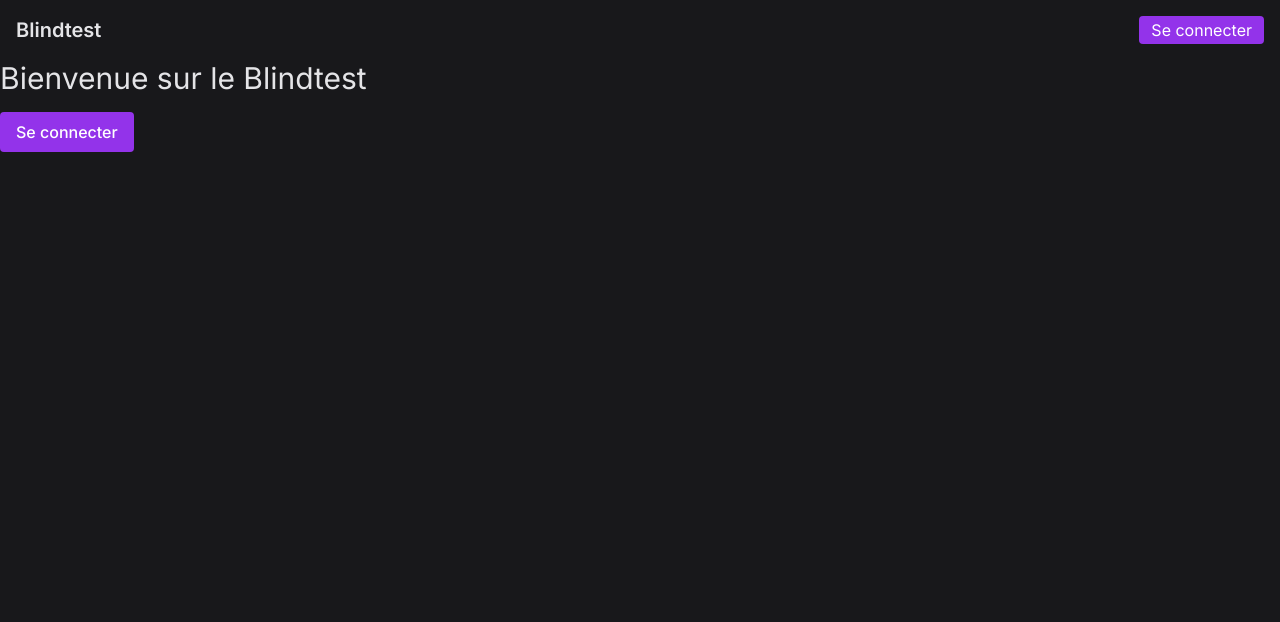
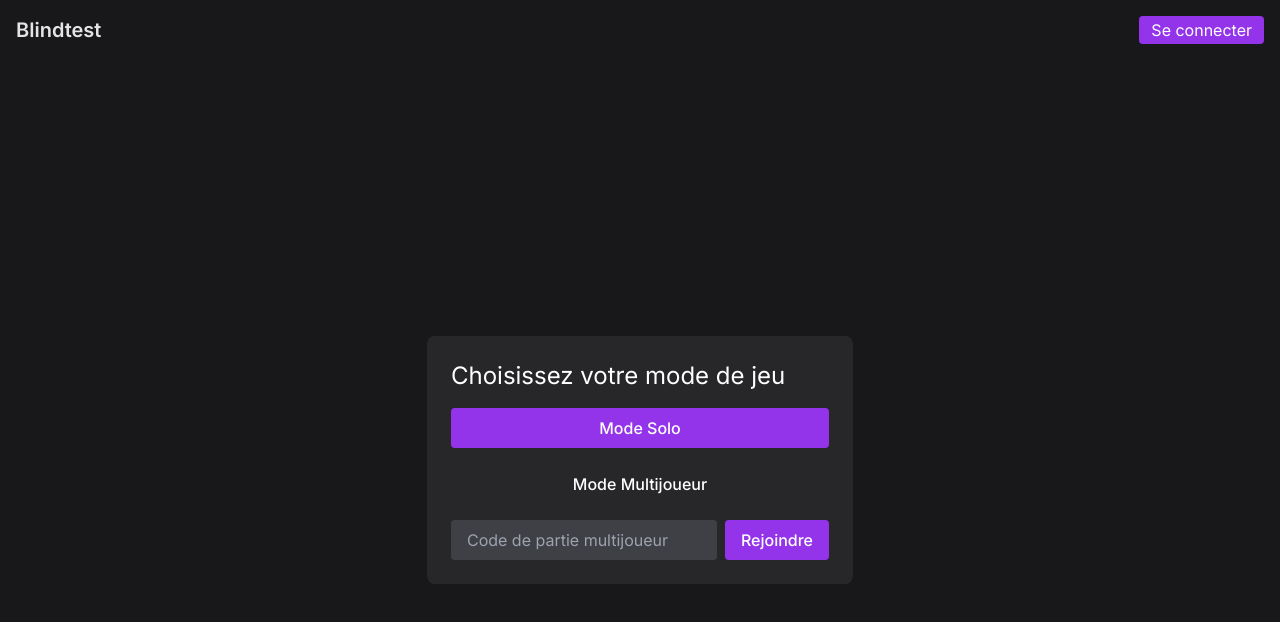
Before and after one commit to Raphh1/Blindtest-project, a Next.js app in the folder blindtest-project/: page / in a window 1280 px wide. Shown: the top 622 px of the page. Built offline with nearby package versions, Linux system fonts and the light colour scheme; no server answers.

Commit message:
add navbar dans game mode selector

```diff
--- a/blindtest-project/app/components/HomeModeSelector.tsx
+++ b/blindtest-project/app/components/HomeModeSelector.tsx
@@ -0,0 +1,42 @@
+"use client";
+import React  from "react";
+import { useRouter } from "next/navigation";
+import { useAuth } from "@/app/providers/AuthProvider";
+import { Button } from "./ui/Button";
+import { MultiplayerCodeInput } from "./MultiplayerCodeInput";
+
+export const HomeModeSelector: React.FC = () => {
+  const { user } = useAuth();
+  const router = useRouter();
+
+  const handleSoloClick = () => {
+    if (!user) {
+      router.push("/login");
+    } else {
+      // Logique pour le mode solo (à implémenter plus tard)
+    }
+  };
+
+  const handleMultiplayerClick = () => {
+    if (!user) {
+      router.push("/login");
+    } else {
+      // Logique pour le mode multijoueur (à implémenter plus tard)
+    }
+  };
+
+  return (
+    <div className="card bg-zinc-800 text-white p-6 rounded-lg">
+      <h2 className="text-2xl mb-4">Choisissez votre mode de jeu</h2>
+      <div className="flex flex-col gap-4">
+        <Button variant="primary" onClick={handleSoloClick}>
+          Mode Solo
+        </Button>
+        <Button variant="secondary" onClick={handleMultiplayerClick}>
+          Mode Multijoueur
+        </Button>
+        <MultiplayerCodeInput />
+      </div>
+    </div>
+  );
+};
--- a/blindtest-project/app/components/MultiplayerCodeInput.tsx
+++ b/blindtest-project/app/components/MultiplayerCodeInput.tsx
@@ -0,0 +1,32 @@
+"use client";
+import React, { useState } from "react";
+import { useRouter } from "next/navigation";
+import { useAuth } from "@/app/providers/AuthProvider";
+import { Button } from "./ui/Button";
+
+export const MultiplayerCodeInput: React.FC = () => {
+  const { user } = useAuth();
+  const router = useRouter();
+  const [multiplayerCode, setMultiplayerCode] = useState("");
+
+  const handleJoinGame = () => {
+    if (!user) {
+      router.push("/login");
+    } else {
+      // Logique pour rejoindre une partie avec le code (à implémenter plus tard)
+    }
+  };
+
+  return (
+    <div className="flex items-center gap-2">
+      <input
+        type="text"
+        placeholder="Code de partie multijoueur"
+        value={multiplayerCode}
+        onChange={(e) => setMultiplayerCode(e.target.value)}
+        className="flex-grow px-4 py-2 rounded bg-zinc-700 text-white"
+      />
+      <Button onClick={handleJoinGame}>Rejoindre</Button>
+    </div>
+  );
+};
--- a/blindtest-project/app/page.tsx
+++ b/blindtest-project/app/page.tsx
@@ -1,37 +1,27 @@
 // app/page.tsx
 "use client";
 
-import Link from "next/link";
 import { useAuth } from "./providers/AuthProvider";
-import { logout } from "./lib/firebase/auth";
-import { Button } from "./components/ui/Button";
 import { Navbar } from "./components/ui/Navbar";
-
+import { HomeModeSelector } from "./components/HomeModeSelector";
 
 export default function HomePage() {
-  const { user, loading } = useAuth();
+  const { loading } = useAuth();
 
   if (loading) {
-    return <div className="flex items-center justify-center h-screen text-white">Chargement...</div>;
+    return (
+      <div className="flex items-center justify-center h-screen text-white">
+        Chargement...
+      </div>
+    );
   }
 
-
   return (
-    <div className="">
-        <Navbar>
-        </Navbar>
-      {user ? (
-        <>
-          <h1 className="flex flex-col items-center justify-center h-screen">Pret à jouer ?  {user.displayName || user.email}</h1>
-        </>
-      ) : (
-        <>
-          <h1 className="text-3xl mb-4">Bienvenue sur le Blindtest</h1>
-          <Link href="/login">
-            <Button>Se connecter</Button>
-          </Link>
-        </>
-      )}
+    <div>
+      <Navbar />
+      <div className="flex items-center justify-center h-screen">
+        <HomeModeSelector />
+      </div>
     </div>
   );
 }
```
